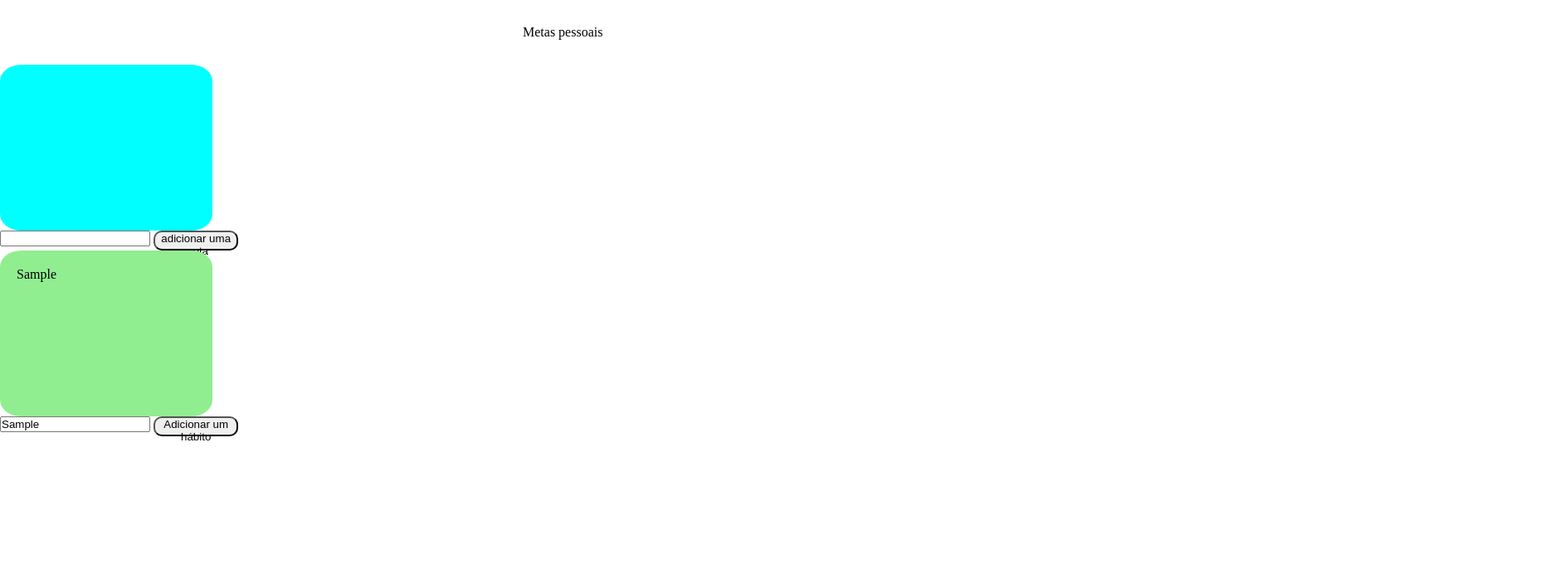
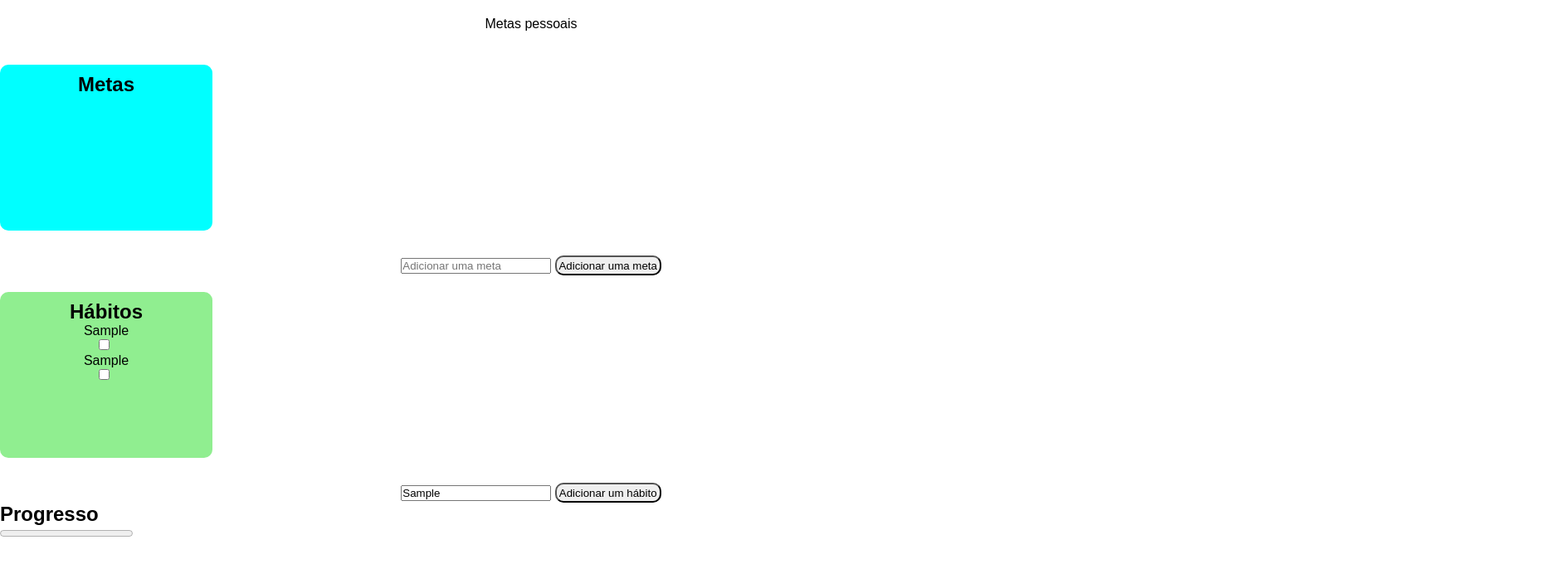
Before and after one commit to Hector2414/avaliacaoPA, a plain HTML site: page index.html in a window 1280 px wide. Both pictures are taken after typing "Sample" into the empty fields and a click on the button "Adicionar um hábito". Shown: the whole page at 83% size, 1880 px wide, since content can reach past the window. Drawn offline with Linux system fonts and the light colour scheme.

Commit message:
consegui adicionar check box que está ligada a uma barra de progresso

```diff
--- a/css/style.css
+++ b/css/style.css
@@ -1,45 +1,80 @@
-*{
+* {
     padding: 0;
     margin: 0;
     box-sizing: border-box;
 }
 
-.metas-estabelecida{
-    height: 25vh;
-    width: 20vw;
-    background-color: aqua;
-    border-radius: 10%;
-    justify-content: center;
-    align-items: center;
+body {
+    font-family: Arial, sans-serif;
+}
+
+.navbar {
     padding: 20px;
-    position: relative;
+    text-align: center;
+}
 
+.espaco-de-metas,
+.espaco-de-habitos {
+    margin-top: 20px;
+    text-align: center;
 }
-#adicionar-meta{
-    width: 8vw;
-    height: 3vh;
+
+.metas-estabelecida,
+.habitos-estabelecidos {
+    margin-bottom: 20px;
+    padding: 10px;
     border-radius: 10px;
-    display: inline-flex;
-}
-.navbar{
-    position: relative;
-    padding: 30px;
-    left: 600px;
-}
-.habitos-estabelecidos{
-    height: 25vh;
-    width: 20vw;
-    background-color: lightgreen;
-    border-radius: 10%;
-    justify-content: center;
-    align-items: center;
-    padding: 20px;
     position: relative;
 }
 
-#adicionar-habito{
-    width: 8vw;
+.metas-estabelecida {
+    background-color: aqua;
+    width: 20vw;
+    height: 25vh;
+}
+
+.habitos-estabelecidos {
+    background-color: lightgreen;
+    width: 20vw;
+    height: 25vh;
+}
+
+.espaco-de-input {
+    margin-top: 10px;
+}
+
+#adicionar-meta,
+#adicionar-habito {
+    width: 10%;
     height: 3vh;
     border-radius: 10px;
+    margin-top: 10px;
+    cursor: pointer;
+}
+
+.botao-excluir {
+    position: absolute;
+    top: 5px;
+    right: 5px;
+    background-color: #ff6666;
+    color: white;
+    border: none;
+    border-radius: 50%;
+    width: 20px;
+    height: 20px;
+    cursor: pointer;
+    display: none;
+}
+
+.checkbox-label {
     display: inline-flex;
+    align-items: center;
 }
+
+.checkbox-label input[type="checkbox"] {
+    margin-right: 5px;
+}
+
+.checkbox-label span {
+    display: none;
+}
--- a/index.html
+++ b/index.html
@@ -10,15 +10,31 @@
 <body>
     <nav class="navbar">Metas pessoais</nav>
     <div class="espaco-de-metas">
-<div class="metas-estabelecida" id="meta-estabelecida"></div>
-    <input type="text" id="metas">
-    <button id="adicionar-meta" onclick="pegarMetas()">adicionar uma meta</button>
+        <div class="metas-estabelecida" id="meta-estabelecida">
+            <h2>Metas</h2>
+            <!-- Lista de metas -->
+        </div>
+        <div class="espaco-de-input">
+            <input type="text" id="metas" placeholder="Adicionar uma meta">
+            <button id="adicionar-meta" onclick="pegarMetas()">Adicionar uma meta</button>
+        </div>
     </div>
 
     <div class="espaco-de-habitos">
-        <div class="habitos-estabelecidos" id="habitos-estabelecidos"></div>
-        <input type="text" id="habitos">
-        <button id="adicionar-habito">Adicionar um hábito</button>
+        <div class="habitos-estabelecidos" id="habitos-estabelecidos">
+            <h2>Hábitos</h2>
+            <!-- Lista de hábitos -->
+        </div>
+        <div class="espaco-de-input">
+            <input type="text" id="habitos" placeholder="Adicionar um hábito">
+            <button id="adicionar-habito" onclick="pegarHabitos()">Adicionar um hábito</button>
+        </div>
+    </div>
+
+    <div class="progresso">
+        <h2>Progresso</h2>
+        <progress id="progress-bar" max="100" value="0"></progress>
+        <p id="mensagem-progresso"></p>
     </div>
 
 
--- a/js/app.js
+++ b/js/app.js
@@ -1,5 +1,5 @@
- // Função para pegar as metas do input e adicioná-las à div
- function pegarMetas() {
+// Aqui está a função para pegar as metas
+function pegarMetas() {
   // Pegar o valor do input
   var meta = document.getElementById("metas").value;
 
@@ -7,12 +7,35 @@
   var paragrafo = document.createElement("p");
   paragrafo.textContent = meta;
 
-  // Adicionar o parágrafo à div com o ID "meta-estabelecida"
+  // Criar uma checkbox
+  var checkbox = document.createElement("input");
+  checkbox.type = "checkbox";
+  checkbox.addEventListener("change", atualizarProgresso);
+
+  // Criar uma label para a checkbox
+  var checkboxLabel = document.createElement("label");
+  checkboxLabel.classList.add("checkbox-label");
+  checkboxLabel.appendChild(checkbox);
+ //checkboxLabel.appendChild(document.createTextNode("Realizado"));
+
+  // Criar um botão de exclusão
+  var botaoExcluir = document.createElement("button");
+  botaoExcluir.textContent = "X";
+  botaoExcluir.classList.add("botao-excluir");
+  botaoExcluir.addEventListener("click", function() {
+      divMetaEstabelecida.removeChild(paragrafo);
+      divMetaEstabelecida.removeChild(checkboxLabel);
+      divMetaEstabelecida.removeChild(botaoExcluir);
+  });
+
+  // Adicionar o parágrafo, a checkbox e o botão de exclusão à div com o ID "meta-estabelecida"
   var divMetaEstabelecida = document.getElementById("meta-estabelecida");
   divMetaEstabelecida.appendChild(paragrafo);
+  divMetaEstabelecida.appendChild(checkboxLabel);
+  divMetaEstabelecida.appendChild(botaoExcluir);
 }
 
-// Adicionar um evento de clique ao botão
+// Função para pegar os hábitos do input e adicioná-los à div
 function pegarHabitos() {
   // Pegar o valor do input
   var habito = document.getElementById("habitos").value;
@@ -21,9 +44,52 @@ function pegarHabitos() {
   var paragrafo = document.createElement("p");
   paragrafo.textContent = habito;
 
-  // Adicionar o parágrafo à div com o ID "habitos-estabelecidos"
+  // Criar uma checkbox
+  var checkbox = document.createElement("input");
+  checkbox.type = "checkbox";
+  checkbox.addEventListener("change", atualizarProgresso);
+
+  // Criar uma label para a checkbox
+  var checkboxLabel = document.createElement("label");
+  checkboxLabel.classList.add("checkbox-label");
+  checkboxLabel.appendChild(checkbox);
+  checkboxLabel.appendChild(document.createTextNode(""));
+
+  // Criar um botão de exclusão
+  var botaoExcluir = document.createElement("button");
+  botaoExcluir.textContent = "X";
+  botaoExcluir.classList.add("botao-excluir");
+  botaoExcluir.addEventListener("click", function() {
+      divHabitosEstabelecidos.removeChild(paragrafo);
+      divHabitosEstabelecidos.removeChild(checkboxLabel);
+      divHabitosEstabelecidos.removeChild(botaoExcluir);
+  });
+
+  // Adicionar o parágrafo, a checkbox e o botão de exclusão à div com o ID "habitos-estabelecidos"
   var divHabitosEstabelecidos = document.getElementById("habitos-estabelecidos");
   divHabitosEstabelecidos.appendChild(paragrafo);
+  divHabitosEstabelecidos.appendChild(checkboxLabel);
+  divHabitosEstabelecidos.appendChild(botaoExcluir);
+}
+
+// Função para atualizar a barra de progresso
+function atualizarProgresso() {
+  var checkboxes = document.querySelectorAll('input[type="checkbox"]');
+  var checkedCount = 0;
+  for (var i = 0; i < checkboxes.length; i++) {
+      if (checkboxes[i].checked) {
+          checkedCount++;
+      }
+  }
+  var progressBar = document.getElementById("progress-bar");
+  var progressMessage = document.getElementById("mensagem-progresso");
+  var progressValue = (checkedCount / checkboxes.length) * 100;
+  progressBar.value = progressValue;
+  if (progressValue === 100) {
+      progressMessage.textContent = "Parabéns! Todas as suas metas foram atingidas e hábitos aderidos.";
+  } else {
+      progressMessage.textContent = "";
+  }
 }
 
 document.getElementById("adicionar-habito").addEventListener("click", pegarHabitos);
```
